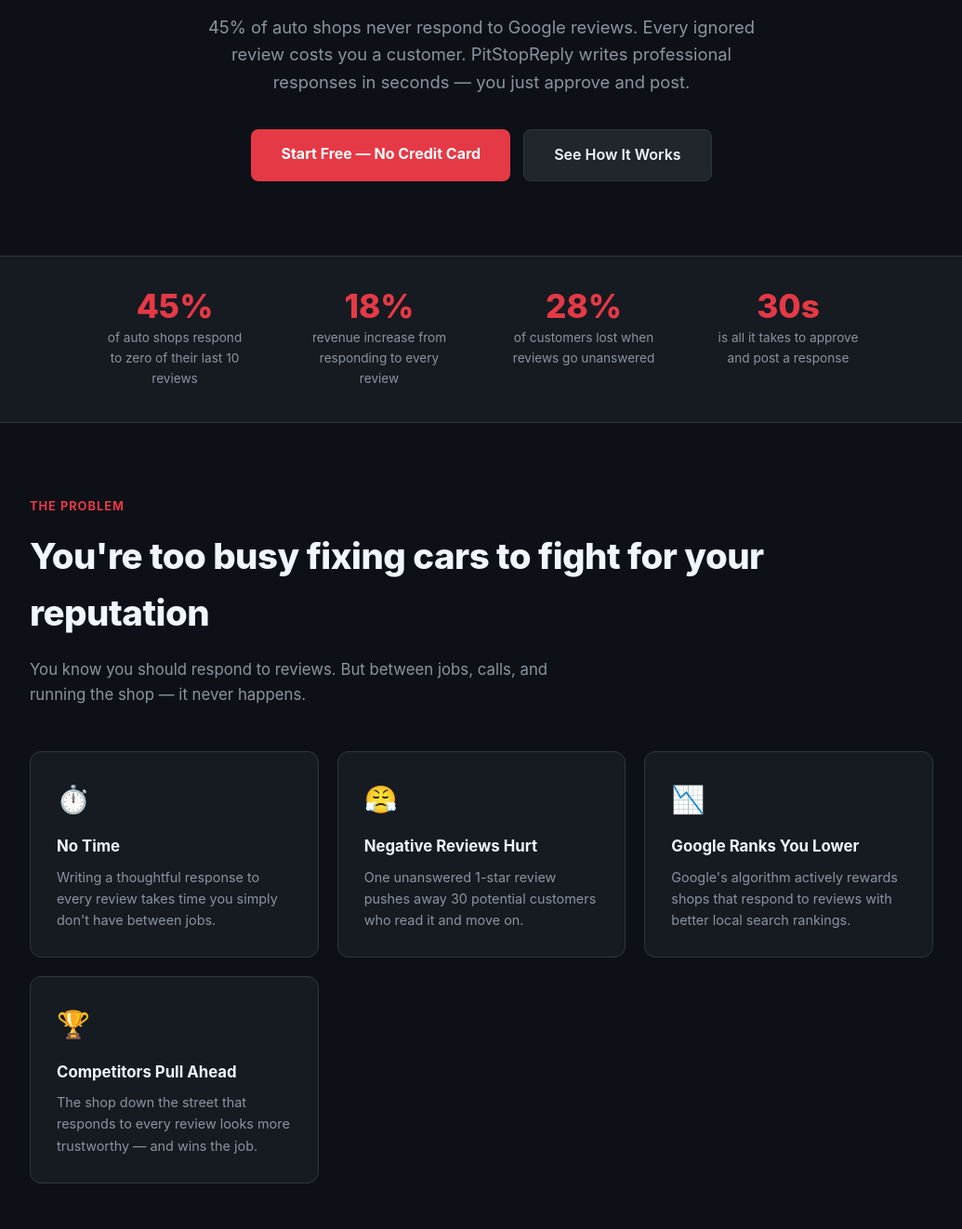
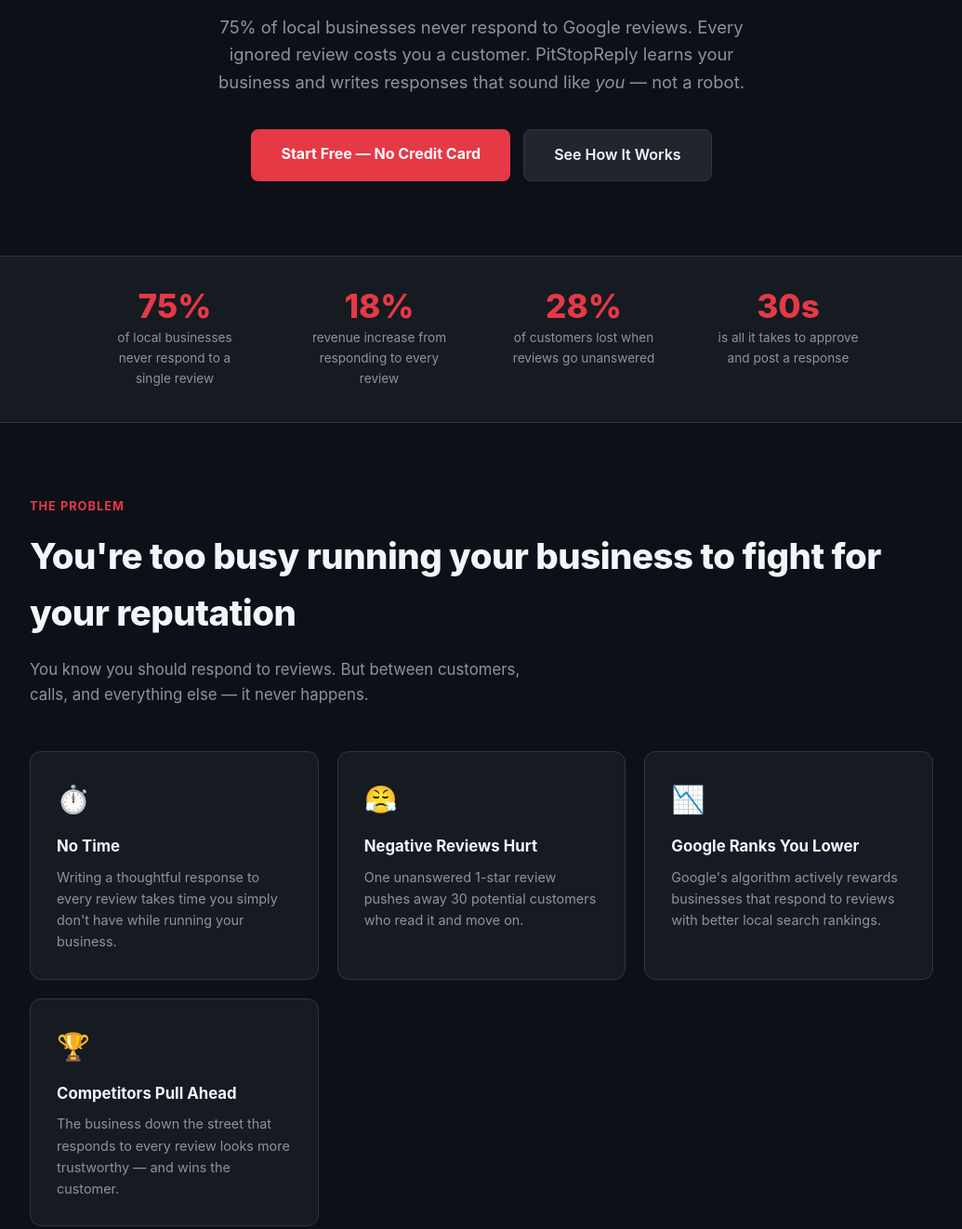
Before and after one commit to thefactlab101/pitstopreply, a plain HTML site: page index.html in a window 1280 px wide. Shown: the part 370-1692 px from the top of the page at 93% size, without its empty margins (122-1157 px from the left). Drawn offline with Linux system fonts and the light colour scheme.

Commit message:
Broaden copy to all local businesses, add human tone AI messaging

```diff
--- a/index.html
+++ b/index.html
@@ -595,8 +595,8 @@
     <div class="badge">For Local Businesses</div>
     <h1>Stop Losing Customers to <span>Unanswered Reviews</span></h1>
     <p class="hero-sub">
-      45% of auto shops never respond to Google reviews. Every ignored review costs you a customer.
-      PitStopReply writes professional responses in seconds — you just approve and post.
+      75% of local businesses never respond to Google reviews. Every ignored review costs you a customer.
+      PitStopReply learns your business and writes responses that sound like <em>you</em> — not a robot.
     </p>
     <div class="hero-buttons">
       <a href="#contact" class="btn-primary">Start Free — No Credit Card</a>
@@ -607,8 +607,8 @@
   <!-- STATS BAR -->
   <div class="stats-bar">
     <div class="stat">
-      <div class="stat-number">45%</div>
-      <div class="stat-label">of auto shops respond to zero of their last 10 reviews</div>
+      <div class="stat-number">75%</div>
+      <div class="stat-label">of local businesses never respond to a single review</div>
     </div>
     <div class="stat">
       <div class="stat-number">18%</div>
@@ -627,15 +627,15 @@
   <!-- PROBLEM -->
   <section class="section">
     <div class="section-tag">The Problem</div>
-    <h2 class="section-title">You're too busy fixing cars to fight for your reputation</h2>
+    <h2 class="section-title">You're too busy running your business to fight for your reputation</h2>
     <p class="section-sub">
-      You know you should respond to reviews. But between jobs, calls, and running the shop — it never happens.
+      You know you should respond to reviews. But between customers, calls, and everything else — it never happens.
     </p>
     <div class="cards">
       <div class="card">
         <div class="card-icon">⏱️</div>
         <h3>No Time</h3>
-        <p>Writing a thoughtful response to every review takes time you simply don't have between jobs.</p>
+        <p>Writing a thoughtful response to every review takes time you simply don't have while running your business.</p>
       </div>
       <div class="card">
         <div class="card-icon">😤</div>
@@ -645,12 +645,12 @@
       <div class="card">
         <div class="card-icon">📉</div>
         <h3>Google Ranks You Lower</h3>
-        <p>Google's algorithm actively rewards shops that respond to reviews with better local search rankings.</p>
+        <p>Google's algorithm actively rewards businesses that respond to reviews with better local search rankings.</p>
       </div>
       <div class="card">
         <div class="card-icon">🏆</div>
         <h3>Competitors Pull Ahead</h3>
-        <p>The shop down the street that responds to every review looks more trustworthy — and wins the job.</p>
+        <p>The business down the street that responds to every review looks more trustworthy — and wins the customer.</p>
       </div>
     </div>
   </section>
@@ -670,7 +670,7 @@
         <div class="step">
           <div class="step-num">2</div>
           <h3>AI Writes the Response</h3>
-          <p>Our AI crafts a professional, personalized response that matches the tone of the review — positive or negative.</p>
+          <p>Our AI learns your business, your tone, and your industry — then crafts responses that sound like you wrote them, not a robot.</p>
         </div>
         <div class="step">
           <div class="step-num">3</div>
@@ -700,16 +700,16 @@
           <div class="review-card">
             <div class="stars">★★★★★</div>
             <p class="review-text">
-              "Brought my truck in for a transmission check — they found the issue fast, gave me a fair quote, and had it done same day. These guys are honest and don't upsell you on stuff you don't need. Will be back for sure."
+              "Came in on a Friday night with no reservation and they squeezed us in. Food was incredible, service was warm and attentive. The kind of place that reminds you why you love your neighborhood. Already planning to bring friends."
             </p>
-            <p class="review-author">— Mike T., Google Review</p>
+            <p class="review-author">— Sarah K., Google Review</p>
           </div>
         </div>
         <div class="demo-col">
           <div class="demo-col-label">AI-Generated Response (Ready to Approve)</div>
           <div class="response-card">
             <p class="response-text">
-              "Thank you so much, Mike! We're really glad we could get your truck sorted out same-day — we know your time matters. Transparency and honest pricing are the cornerstones of how we operate, so it means a lot to hear that came through. We'll be here whenever you need us next!"
+              "Sarah, thank you so much — this genuinely made our night! Friday evenings are always a whirlwind and knowing you felt taken care of means everything to us. We can't wait to meet your friends. See you soon!"
             </p>
           </div>
           <a href="#contact" class="approve-btn">✓ &nbsp;Approve &amp; Post</a>
```
